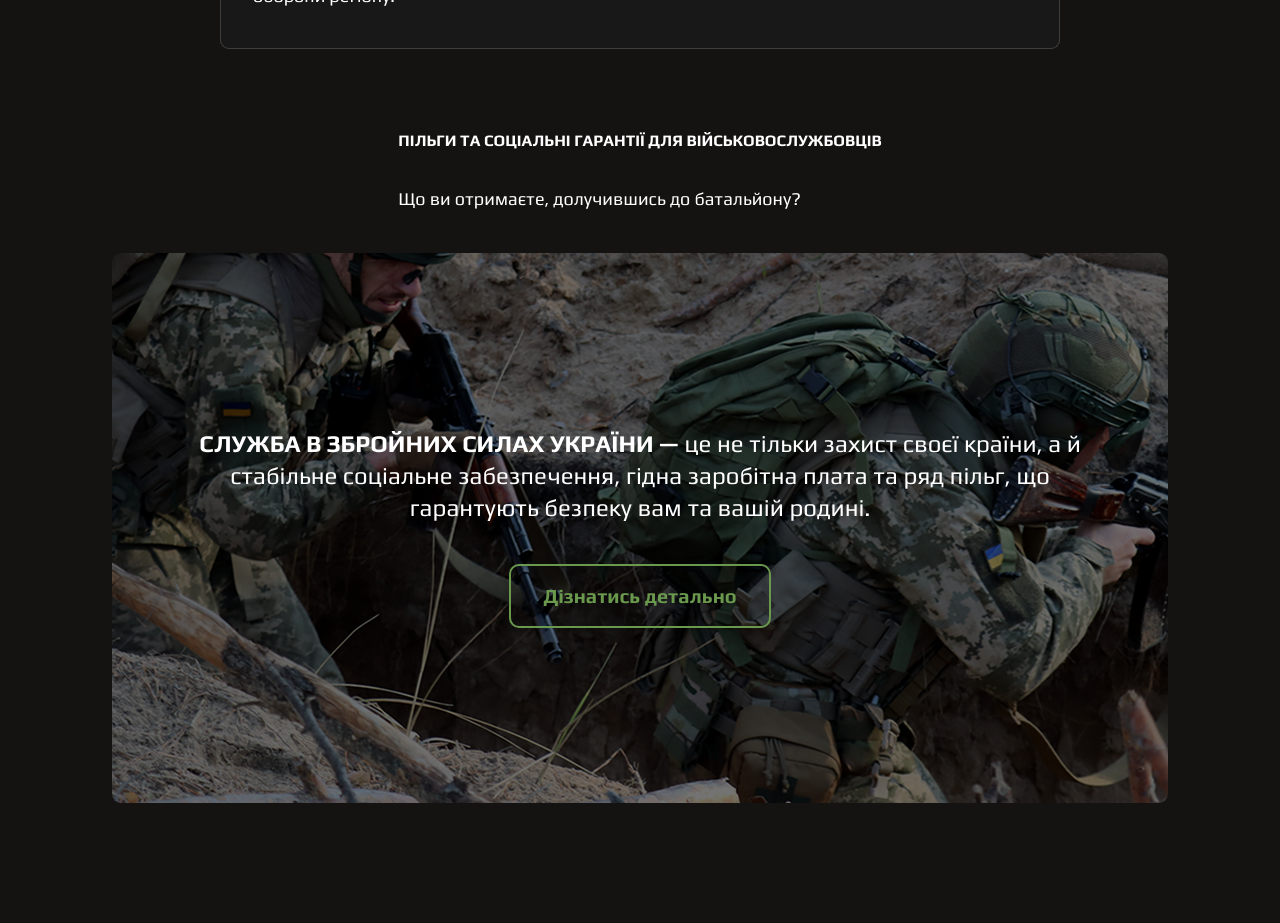
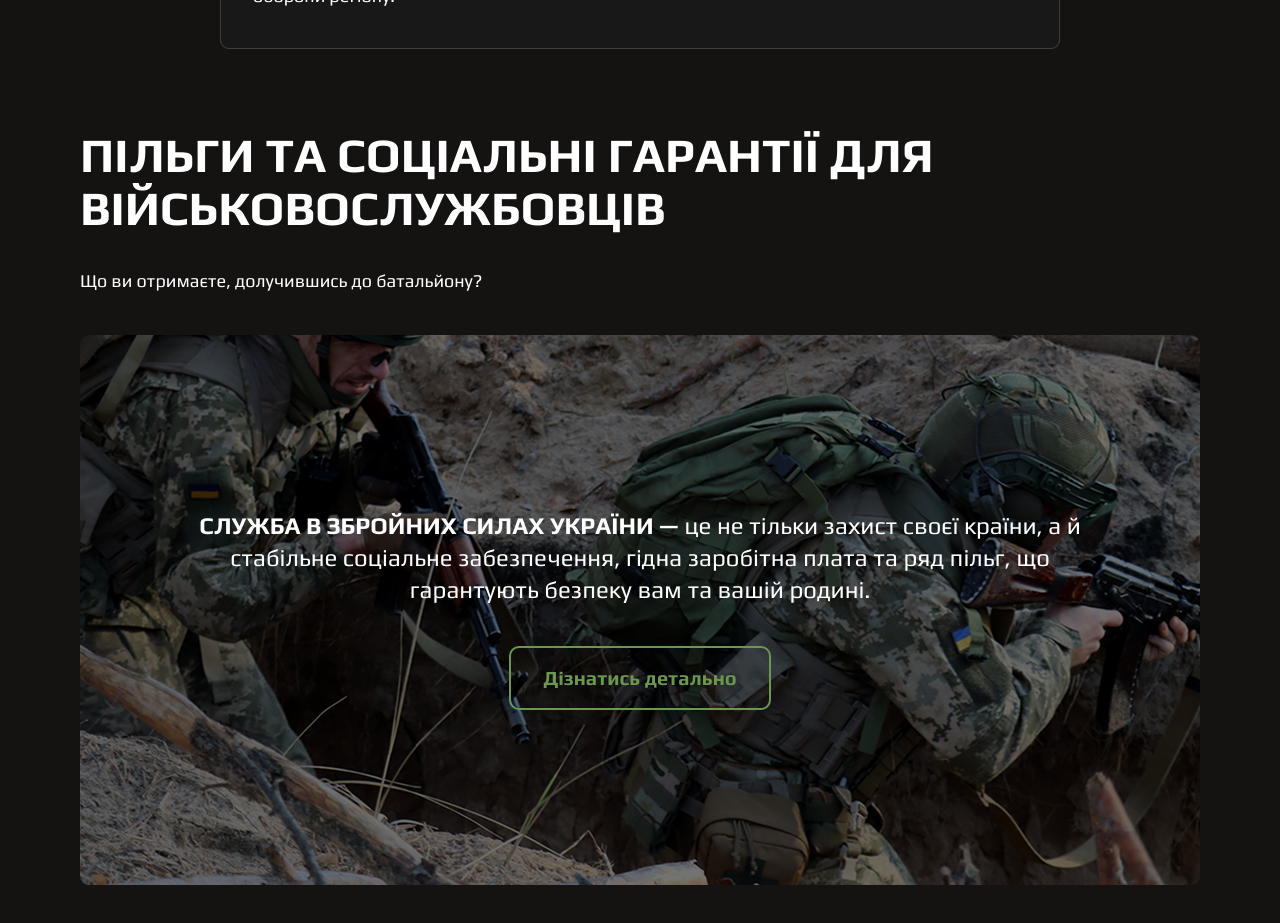
Before and after one commit to NatalyKrvch/162bat, a Next.js app: page / in a window 1280 px wide. Shown: the part 1260-2183 px from the top of the page. Before the commit the page ends 2143 px from the top, so only its background shows below. Built offline with nearby package versions, Linux system fonts and the light colour scheme.

Commit message:
fix: restore lost title styles while resolved conflict to match other section

```diff
--- a/src/modules/GuaranteesSection/GuaranteesSection.tsx
+++ b/src/modules/GuaranteesSection/GuaranteesSection.tsx
@@ -23,7 +23,9 @@ const GuaranteesSection = ({ data }: GuaranteesSectionProps) => {
         className="flex flex-col items-center gap-10"
       >
         <div className="flex flex-col gap-8">
-          <SectionTitle className="text-left">{title}</SectionTitle>
+          <SectionTitle className="text-left text-2xl leading-[120%] tracking-normal lg:text-5xl lg:leading-[110%]">
+            {title}
+          </SectionTitle>
           <h3 className="md:text-lg">{subtitle}</h3>
         </div>
         <BasicCard
```
